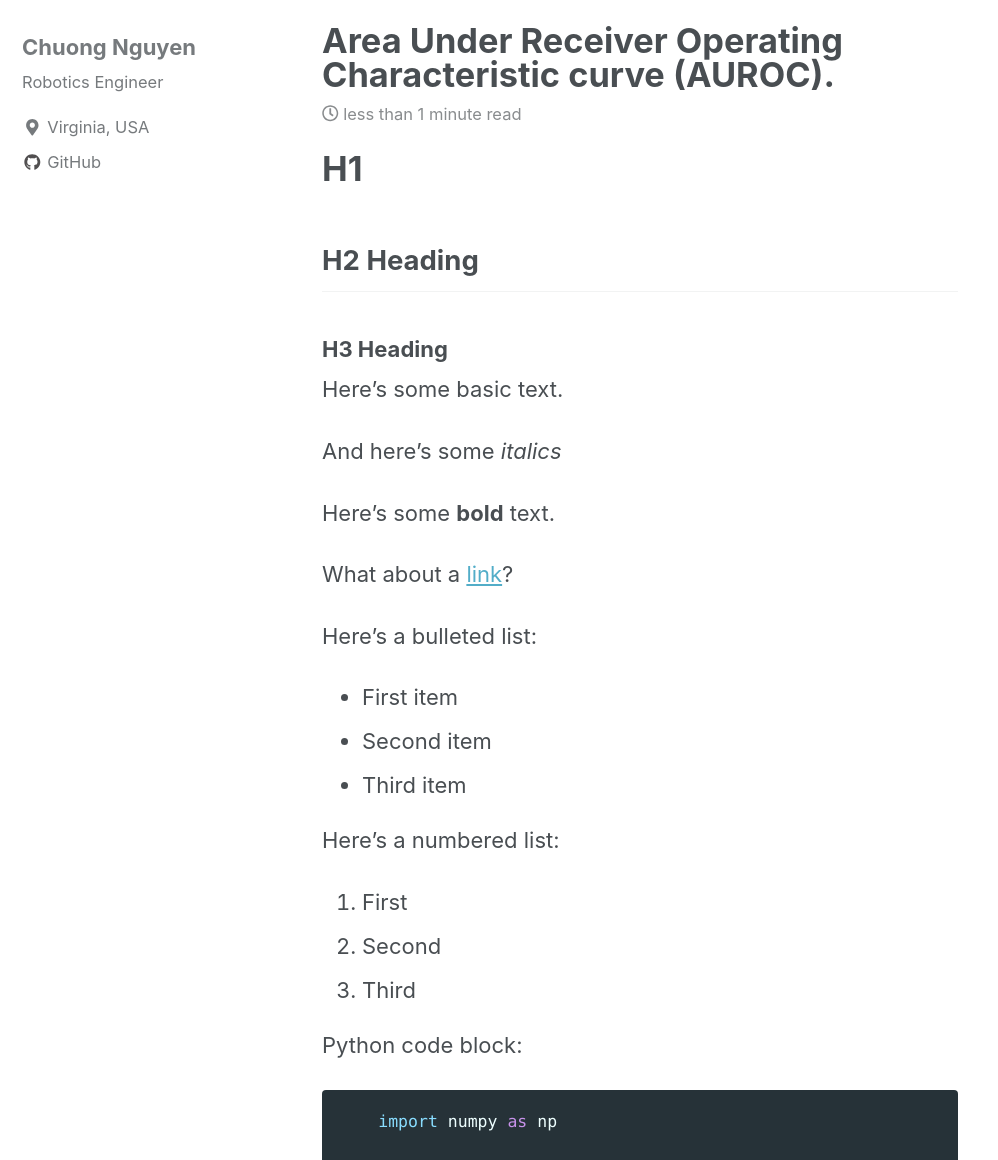
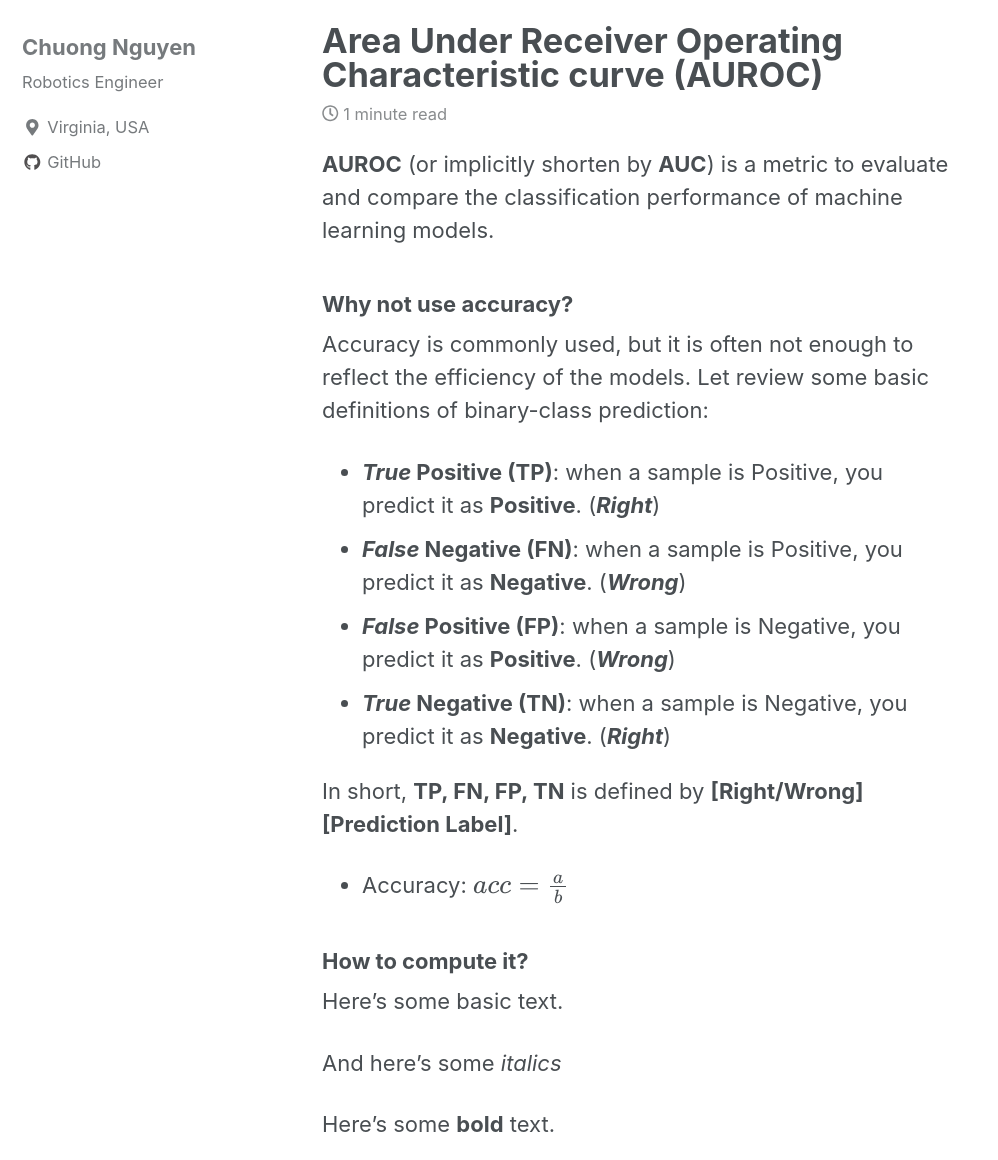
Before and after one commit to chuong98/chuong98.github.io, a Jekyll site: the page built from _posts/2018-6-23-AUROC.md, in a window 1280 px wide and 1400 px high, scrolled down 840 px. Shown: the part 240-1400 px from the top of the window, without its empty margins (0-998 px from the left). Built offline with Jekyll 4.4.1, drawn with Linux system fonts in a browser that asks for light colours; nearby versions of some CDN libraries; formulas are drawn with MathJax 3; some of the changed text lies outside the part shown.

Commit message:
Update AUROC

```diff
--- a/_posts/2018-6-23-AUROC.md
+++ b/_posts/2018-6-23-AUROC.md
@@ -1,5 +1,5 @@
 ---
-title: " Area Under Receiver Operating Characteristic curve (AUROC)."
+title: " Area Under Receiver Operating Characteristic curve (AUROC)"
 date: 2018-06-23
 tags: [machine learning, data science, AUROC, AUC ]
 header:
@@ -8,11 +8,24 @@ excerpt: "Machine Learning, Perceptron, Data Science"
 mathjax: "true"
 ---
 
-# H1
 
-## H2 Heading
+**AUROC** (or implicitly shorten by **AUC**) is a metric to evaluate and compare the classification performance of machine learning models.
+### Why not use accuracy?
+ Accuracy is commonly used, but it is often not enough to reflect the efficiency of the models. Let review some basic definitions of binary-class prediction:
+- **_True_ Positive (TP)**: when a sample is Positive, you predict it as **Positive**. (**_Right_**)
+- **_False_ Negative (FN)**: when a sample is Positive, you predict it as **Negative**. (**_Wrong_**)
+- **_False_ Positive (FP)**: when a sample is Negative, you predict it as **Positive**. (**_Wrong_**)
+- **_True_ Negative (TN)**:  when a sample is Negative, you predict it as **Negative**. (**_Right_**)
 
-### H3 Heading
+In short, **TP, FN, FP, TN** is defined by **\[Right/Wrong\]\[Prediction Label\]**.
+
+- Accuracy: $$acc = \frac{a}{b}$$
+
+
+
+### How to compute it?
+
+
 
 Here's some basic text.
 
```
